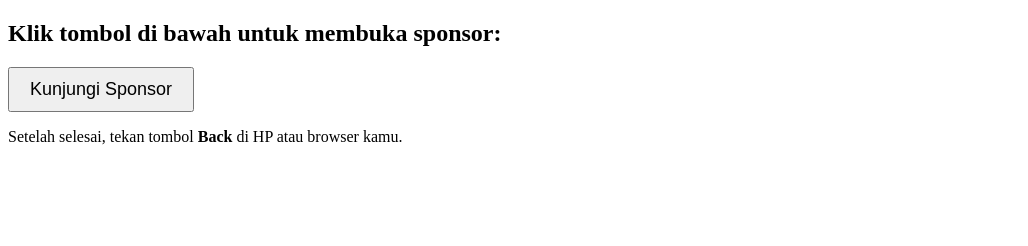
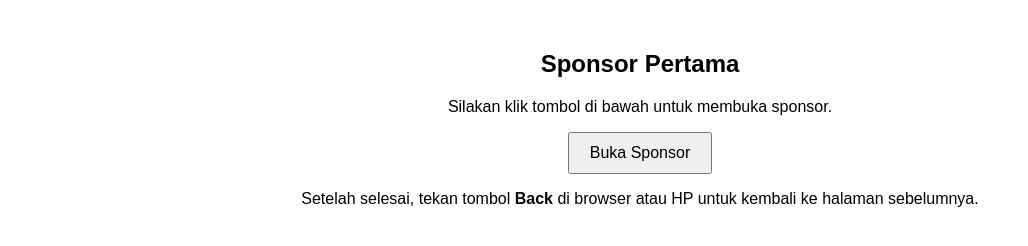
Before and after one commit to CUTSCEN/komik, a plain HTML site: page iklan1.html in a window 1280 px wide. Shown: the whole page, without its empty margins (0-1028 px from the left). Drawn offline with Linux system fonts and the light colour scheme.

Commit message:
Update iklan1.html

```diff
--- a/iklan1.html
+++ b/iklan1.html
@@ -4,11 +4,16 @@
   <meta charset="UTF-8">
   <title>Sponsor 1</title>
 </head>
-<body>
-  <h2>Klik tombol di bawah untuk membuka sponsor:</h2>
+<body style="text-align:center; margin-top:50px; font-family:sans-serif;">
+
+  <h2>Sponsor Pertama</h2>
+  <p>Silakan klik tombol di bawah untuk membuka sponsor.</p>
+
   <a href="https://www.profitableratecpm.com/m0vaus2n?key=1b56bd2f9fe7fe3391d9df2289235f15" target="_blank">
-    <button style="font-size:18px; padding:10px 20px;">Kunjungi Sponsor</button>
+    <button style="padding:10px 20px; font-size:16px;">Buka Sponsor</button>
   </a>
-  <p>Setelah selesai, tekan tombol <b>Back</b> di HP atau browser kamu.</p>
+
+  <p>Setelah selesai, tekan tombol <b>Back</b> di browser atau HP untuk kembali ke halaman sebelumnya.</p>
+
 </body>
 </html>
```
